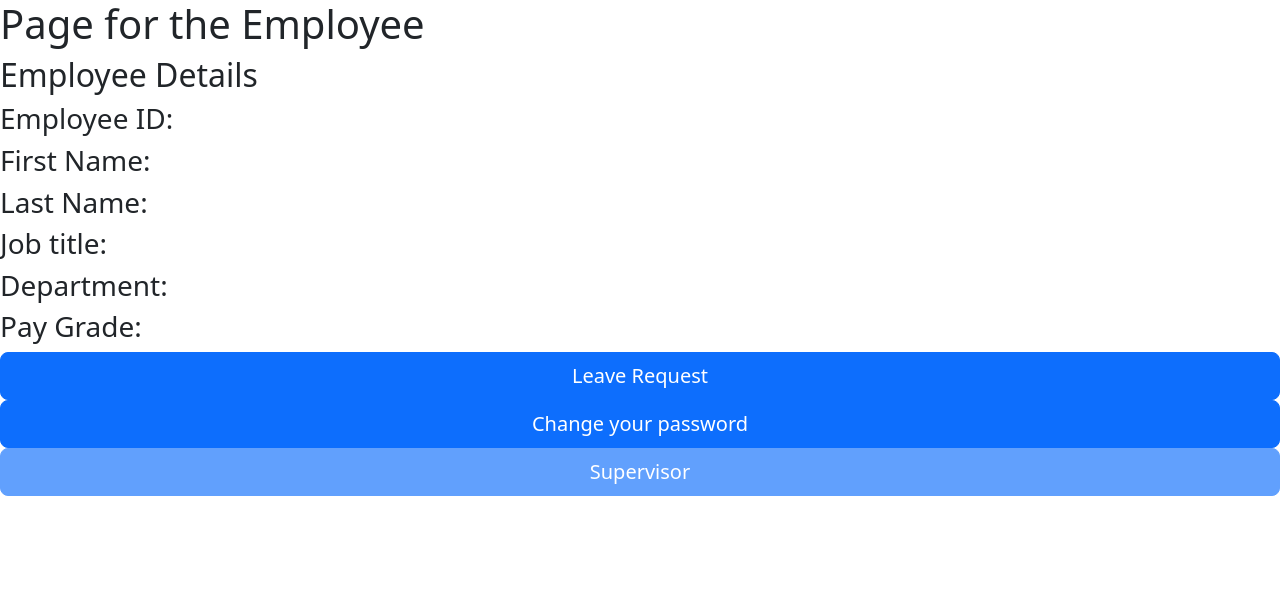
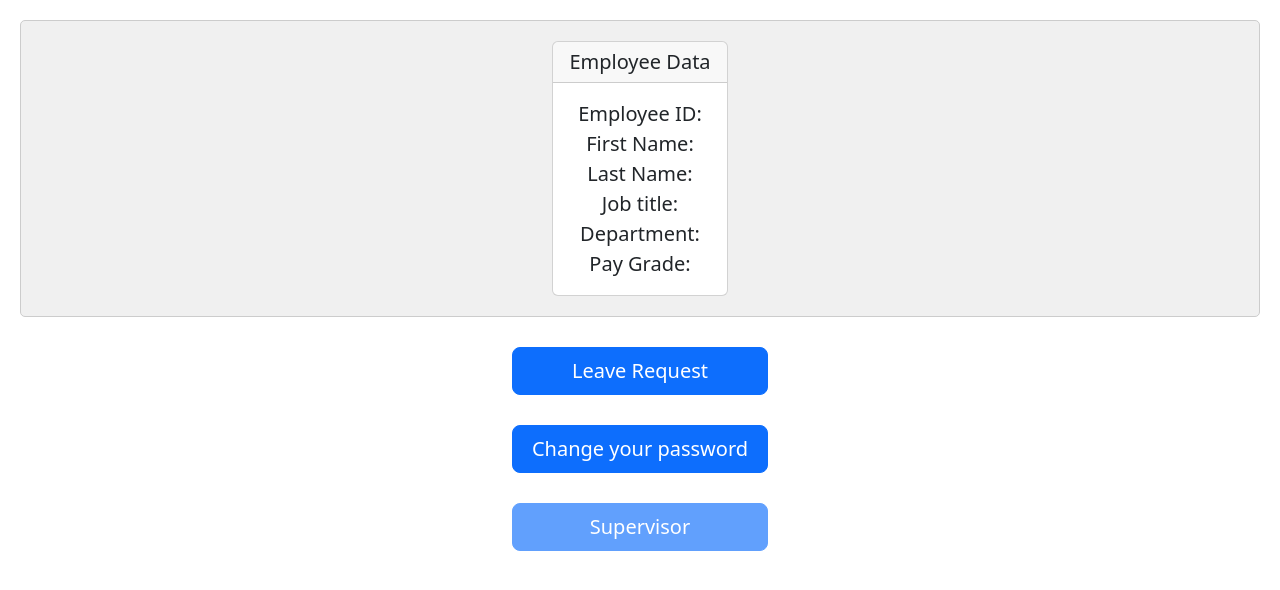
Before and after one commit to HarithaMihimal/HRMS-Project, a React (Vite) app in the folder WebApp/client/: page /PageEMP/1 in a window 1280 px wide. Shown: the top 590 px of the page. Built offline with nearby package versions, Linux system fonts and the light colour scheme; no server answers.

Commit message:
Addressing Functional issues

```diff
--- /dev/null
+++ b/WebApp/client/src/Components/EmployeeCard.css
@@ -0,0 +1,15 @@
+.employee-card {
+    max-width: 10000px;
+    margin: 10px 0;
+  }
+
+  .employee-card-body {
+    display: flex;
+    flex-direction: column;
+    align-items: left;
+    justify-content: left;
+  }
+
+  .employee-card-text {
+    font-size: 16px;
+  }
--- /dev/null
+++ b/WebApp/client/src/Components/EmployeeCard.jsx
@@ -0,0 +1,48 @@
+import React from 'react';
+import Button from 'react-bootstrap/Button';
+import Card from 'react-bootstrap/Card';
+import './EmployeeCard.css'; // Import the CSS file
+
+function EmployeeCard({ employee }) {
+  const cardStyle = {
+    maxWidth: '1000px', // Adjust the width as needed
+  };
+
+  const cardBodyStyle = {
+    display: 'flex',
+    flexDirection: 'column',
+    alignItems: 'right',
+    justifyContent: 'left',
+    fontSize: '20px',
+  };
+
+  return (
+    <Card style={cardStyle}>
+      <Card.Header as="h5">Employee Data</Card.Header>
+      <Card.Body>
+        <Card.Text style={cardBodyStyle}>
+          <div>
+            Employee ID: {employee.Employee_ID}
+          </div>
+          <div>
+            First Name: {employee.First_name}
+          </div>
+          <div>
+            Last Name: {employee.Last_name}
+          </div>
+          <div>
+            Job title: {employee.Job_Title}
+          </div>
+          <div>
+            Department: {employee.dept_name}
+          </div>
+          <div>
+            Pay Grade: {employee.pay_grade}
+          </div>
+        </Card.Text>
+      </Card.Body>
+    </Card>
+  );
+}
+
+export default EmployeeCard;
--- a/WebApp/client/src/PageEMP.jsx
+++ b/WebApp/client/src/PageEMP.jsx
@@ -2,6 +2,8 @@ import React, { useState, useEffect } from 'react';
 import { useNavigate } from 'react-router-dom';
 import Axios from 'axios';
 import { useParams } from 'react-router-dom';
+import EmployeeCard from './Components/EmployeeCard.jsx';
+import './styles/PageEMP.css'; // Import the CSS file
 
 function PageEMP() {
   const { id_to_transfer } = useParams();
@@ -41,25 +43,17 @@ function PageEMP() {
 
   const handleLeaveRequestClick_3 = () => {
     if (supervisors.some(supervisor => supervisor.Supervisor_ID === id_to_transfer)) {
-      navigate(`/PageEMP/${id_to_transfer}/Supervisor`);
+      navigate(`/PageEMP/${id_to_transfer}/Supervisor?id_to_transfer=${id_to_transfer}`);
     }
   };
 
   return (
     <div>
-      <h1>Page for the Employee</h1>
-
-      <h2> Employee Details</h2>
       <div className='employee'>
-        <h3>Employee ID: {employee.Employee_ID}</h3>
-        <h3>First Name: {employee.First_name}</h3>
-        <h3>Last Name: {employee.Last_name}</h3>
-        <h3>Job title: {employee.Job_Title}</h3>
-        <h3>Department: {employee.dept_name}</h3>
-        <h3>Pay Grade: {employee.pay_grade}</h3>
+        <EmployeeCard employee={employee} />
       </div>
       <div className="d-flex justify-content-center">
-        <button type="button" className="btn btn-primary btn-lg custom-button" onClick={handleLeaveRequestClick_1}>
+        <button type="button" className="btn btn-primary btn-lg custom-button" onClick={handleLeaveRequestClick_1} disabled={supervisors.some(supervisor => supervisor.Supervisor_ID === id_to_transfer)}>
           Leave Request
         </button>
       </div>
@@ -69,12 +63,7 @@ function PageEMP() {
         </button>
       </div>
       <div className="d-flex justify-content-center">
-        <button
-          type="button"
-          className="btn btn-primary btn-lg custom-button"
-          onClick={handleLeaveRequestClick_3}
-          disabled={!supervisors.some(supervisor => supervisor.Supervisor_ID === id_to_transfer)}
-        >
+        <button type="button" className="btn btn-primary btn-lg custom-button" onClick={handleLeaveRequestClick_3} disabled={!supervisors.some(supervisor => supervisor.Supervisor_ID === id_to_transfer)}>
           Supervisor
         </button>
       </div>
--- a/WebApp/client/src/Supervisor.jsx
+++ b/WebApp/client/src/Supervisor.jsx
@@ -1,15 +1,22 @@
-// eslint-disable-next-line no-unused-vars
 import React, { useState, useEffect } from 'react';
 import axios from 'axios';
+import { useLocation } from 'react-router-dom';
 
 const LeaveRequest = () => {
+  const location = useLocation();
+  const queryParams = new URLSearchParams(location.search);
+  const id_to_transfer = queryParams.get('id_to_transfer');
+  console.log('id_to_transfer in Page Supervisor:', id_to_transfer);
+
   // State to store the leave request data
   const [leaveRequests, setLeaveRequests] = useState([]);
 
   // Function to fetch leave requests from your API
   const fetchLeaveRequests = async () => {
     try {
-      const response = await axios.get('http://localhost:3000/leave_request'); // Replace with your API endpoint
+      const response = await axios.get('http://localhost:3000/leave_request', {
+        params: { id_to_transfer }
+      }); // Replace with your API endpoint
       setLeaveRequests(response.data);
     } catch (error) {
       console.error('Error fetching leave requests:', error);
@@ -19,7 +26,9 @@ const LeaveRequest = () => {
   // Function to update the status of a leave request
   const updateStatus = async (leaveReqID, newStatus) => {
     try {
-      await axios.put(`http://localhost:3000/leave_request/${leaveReqID}`, { status: newStatus }); // Replace with your API endpoint
+      await axios.put(`http://localhost:3000/leave_request/${leaveReqID}`, {
+        status: newStatus
+      }); // Replace with your API endpoint
       // Update the status locally without making another request
       setLeaveRequests((prevLeaveRequests) =>
         prevLeaveRequests.map((request) =>
@@ -38,9 +47,10 @@ const LeaveRequest = () => {
   }, []); // Fetch leave requests when the component mounts
 
   return (
-    <div >
-      <h1>Leave Requests</h1>
-      <table>
+    <div className="d-flex flex-column align-items-center">
+      <div style={{ marginTop: '20px',marginBottom:'20px' }}>
+      <h1>Leave Requests</h1></div>
+      <table className="table table-striped custom-table " style={{ width: '90%', margin: '0 auto' }}>
         <thead>
           <tr>
             <th>Leave Request ID</th>
@@ -64,12 +74,14 @@ const LeaveRequest = () => {
               <td>
                 {request.Status === 'Pending' && (
                   <div>
-                    <button className='button1'
+                    <button
+                      className="btn btn-success"
                       onClick={() => updateStatus(request.Leave_Req_ID, 'Approved')}
                     >
                       Approve
                     </button>
-                    <button className='button2'
+                    <button
+                      className="btn btn-danger"
                       onClick={() => updateStatus(request.Leave_Req_ID, 'Rejected')}
                     >
                       Reject
--- a/WebApp/client/src/style.css
+++ b/WebApp/client/src/style.css
@@ -51,15 +51,6 @@
   align-items: center;
 }
 
-/* Center the submit button */
-.btn-primary {
-  display: block;
-  margin: 0 auto;
-  width : 100%;
-  padding: 0.375rem 2.85rem;
-  border-radius: 0.25rem;
-  border: 1px solid #ced4da;
-}
 
 /* Optional: Style the container background or add more styles as needed */
 
--- a/WebApp/client/src/styles/LeaveReq.css
+++ b/WebApp/client/src/styles/LeaveReq.css
@@ -9,6 +9,7 @@
     border: 1px solid #ccc;
     border-radius: 5px;
     box-shadow: 0 0 5px rgba(0, 0, 0, 0.2);
+
   }
 
   .leave-info {
@@ -90,3 +91,18 @@
   }
 
   /* Add more styles as needed for your specific application */
+
+  input[type="date"] {
+  width: 100%;
+  padding: 0.375rem 2.5rem;
+  line-height: 1.5;
+  border-radius: 0.25rem;
+  border: 1px solid #ced4da;
+}
+
+.form-control[id="leaveType"] {
+  width: 100%;
+  padding: 0.375rem 2.85rem;
+  border-radius: 0.25rem;
+  border: 1px solid #ced4da;
+}
--- /dev/null
+++ b/WebApp/client/src/styles/PageEMP.css
@@ -0,0 +1,28 @@
+/* PageEMP.css */
+.employee {
+    background-color: #f0f0f0;
+    padding: 20px;
+    border: 1px solid #ccc;
+    margin: 20px;
+    border-radius: 5px;
+    display: flex;
+  justify-content: center;
+  align-items: center;
+  }
+
+  .custom-button {
+
+    color: #fff;
+    padding: 10px 20px;
+    border: none;
+    border-radius: 5px;
+    cursor: pointer;
+    margin: 10px;
+    width: 20%;
+  }
+
+  .custom-button:hover {
+    background-color: #0056b3;
+  }
+
+  /* Add more styles as needed to achieve your desired modern look */
```
Also changed, not shown: 2 other files (tests, documents, lock files or other folders).
